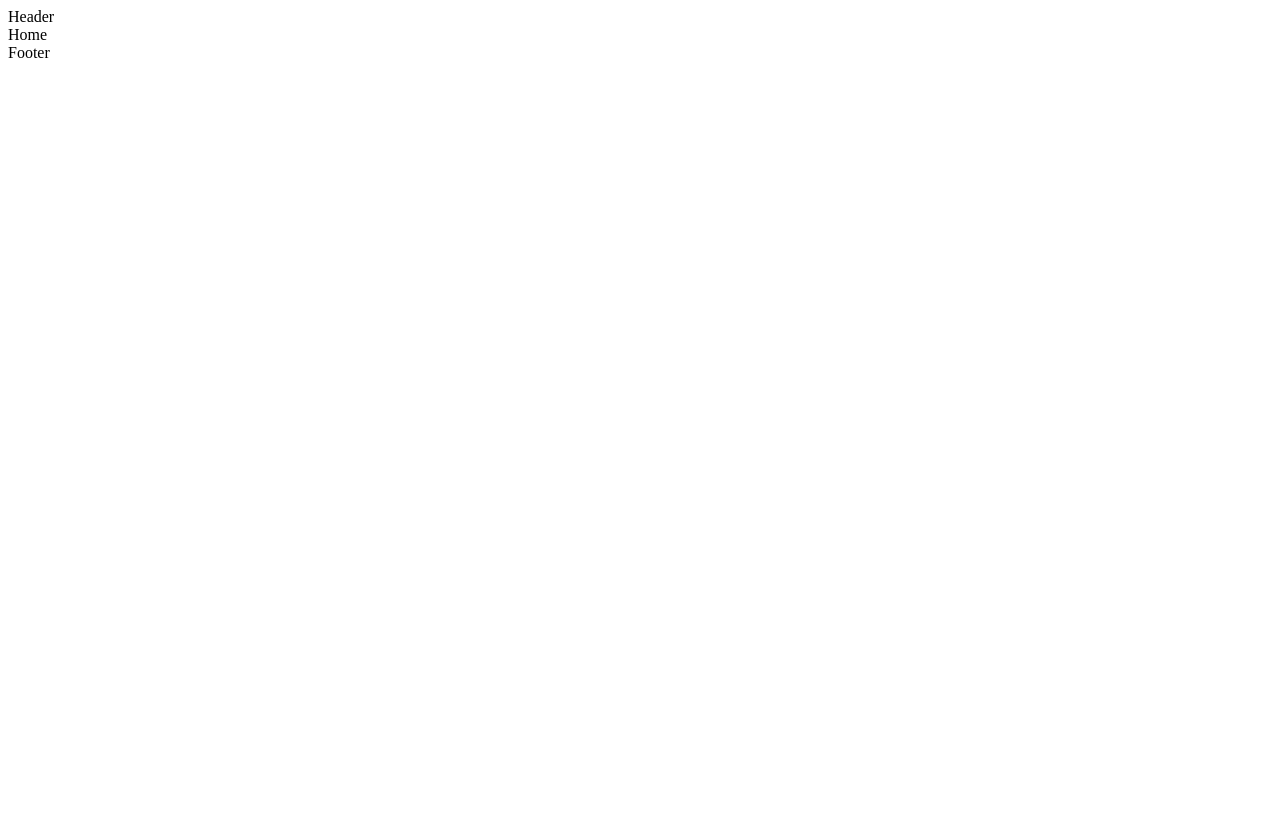
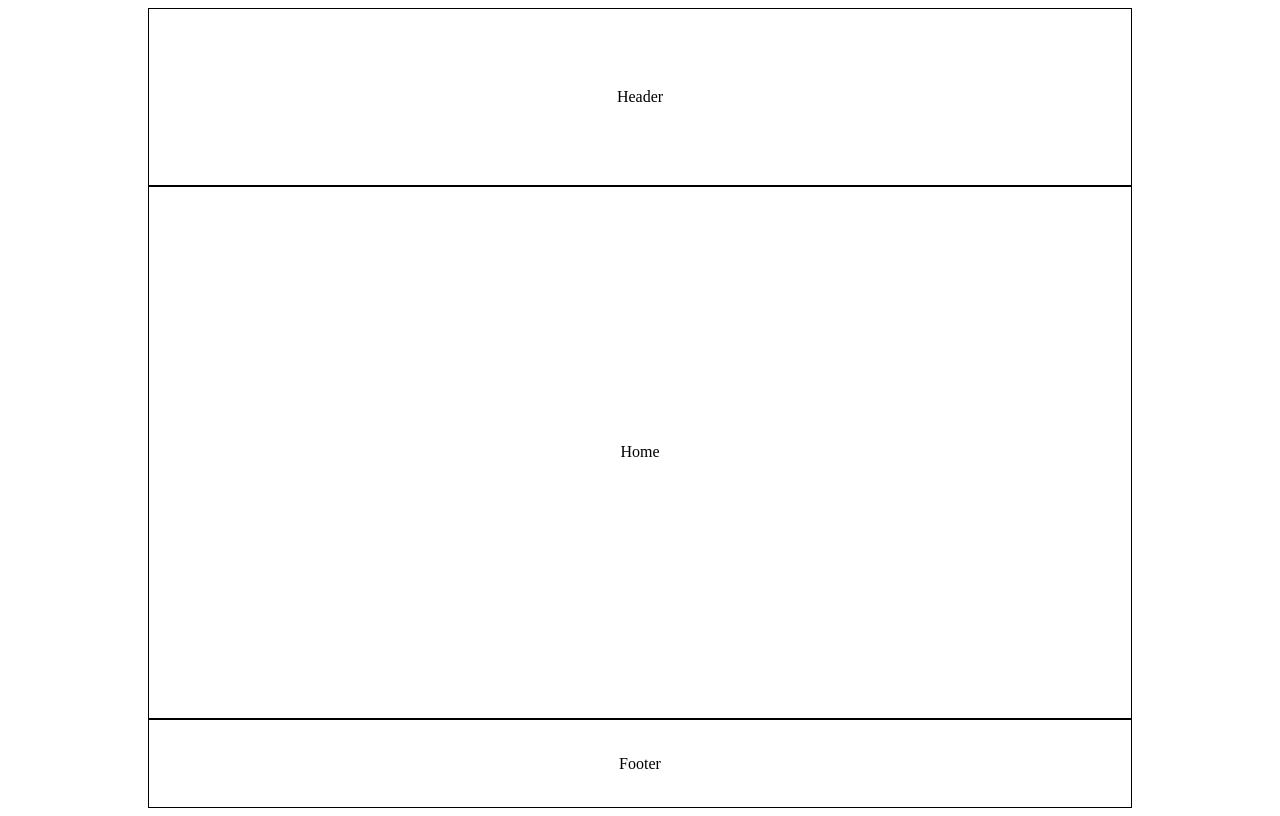
Before and after one commit to melody-ho/portfolio-website, a React (Vite) app in the folder client/: page / in a window 1280 px wide. Built offline with nearby package versions, Linux system fonts and the light colour scheme.

Commit message:
Set up preliminary responsive layout

```diff
--- a/client/package.json
+++ b/client/package.json
@@ -12,6 +12,7 @@
   "dependencies": {
     "react": "^18.2.0",
     "react-dom": "^18.2.0",
+    "react-responsive": "^9.0.2",
     "react-router-dom": "^6.20.1"
   },
   "devDependencies": {
--- a/client/src/App.jsx
+++ b/client/src/App.jsx
@@ -1,15 +1,30 @@
+/// Imports ///
+// external
 import { Outlet } from "react-router-dom";
+import { useMediaQuery } from "react-responsive";
+// components
+import TabletOrMobile from "./components/TabletOrMobile";
+// assets
+import s from "./App.module.css";
 
+/// Component ///
 function App() {
-  return (
-    <>
-      <header>Header</header>
-      <main>
-        <Outlet />
-      </main>
-      <footer>Footer</footer>
-    </>
-  );
+  // hooks
+  const isDesktopOrLaptop = useMediaQuery({ minWidth: 1000, minHeight: 600 });
+
+  // markup
+  if (isDesktopOrLaptop) {
+    return (
+      <div className={s.app}>
+        <header className={s.header}>Header</header>
+        <main className={s.main}>
+          <Outlet />
+        </main>
+        <footer className={s.footer}>Footer</footer>
+      </div>
+    );
+  }
+  return <TabletOrMobile />;
 }
 
 export default App;
--- /dev/null
+++ b/client/src/App.module.css
@@ -0,0 +1,26 @@
+.app {
+  display: grid;
+  grid-template: 2fr 6fr 1fr / 1fr 7fr 1fr;
+  min-height: 100vh;
+}
+
+.header,
+.main,
+.footer {
+  align-items: center;
+  border: 1px solid rgb(0, 0, 0);
+  display: flex;
+  justify-content: center;
+}
+
+.header {
+  grid-area: 1 / 2 / 2 / 3;
+}
+
+.main {
+  grid-area: 2 / 2 / 3 / 3;
+}
+
+.footer {
+  grid-area: 3 / 2 / 4 / 3;
+}
--- /dev/null
+++ b/client/src/components/TabletOrMobile/index.jsx
@@ -0,0 +1,26 @@
+/// Imports ///
+// external
+import { useLocation } from "react-router-dom";
+import { useMediaQuery } from "react-responsive";
+// assets
+import s from "./index.module.css";
+
+/// Component ///
+function TabletOrMobile() {
+  // hooks
+  const location = useLocation();
+  const isLandscape = useMediaQuery({ minAspectRatio: "16/9" });
+
+  // markup - invalid paths
+  if (location.pathname !== "/") {
+    return <div className={s.notFound}>Not Found</div>;
+  }
+
+  // markup - main
+  if (isLandscape) {
+    return <div className={s.landscape}>Landscape Tablet Or Mobile</div>;
+  }
+  return <div className={s.portrait}>Portrait Tablet or Mobile</div>;
+}
+
+export default TabletOrMobile;
--- /dev/null
+++ b/client/src/components/TabletOrMobile/index.module.css
@@ -0,0 +1,8 @@
+.notFound,
+.landscape,
+.portrait {
+  align-items: center;
+  display: flex;
+  justify-content: center;
+  min-height: 100vh;
+}
```
Also changed, not shown: 1 other file (tests, documents, lock files or other folders).
